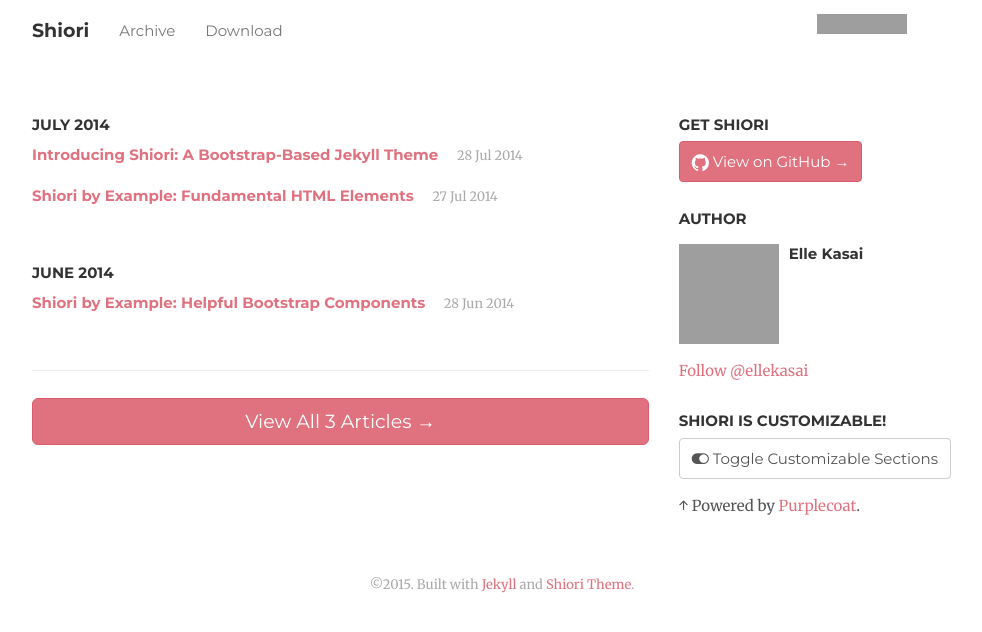
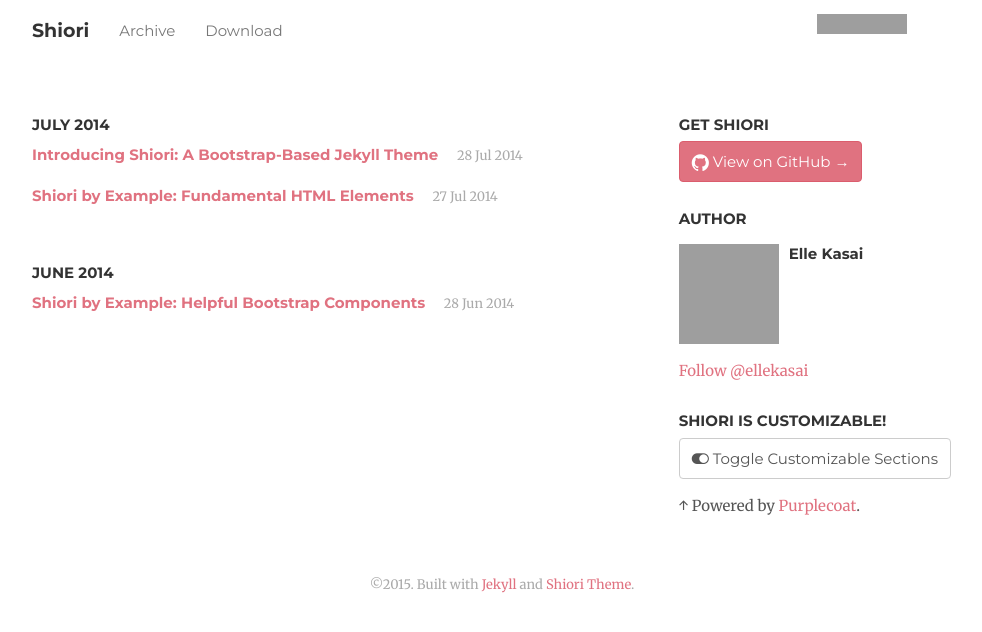
Before and after one commit to ellekasai/shiori, a Jekyll site: the page built from archive.html, in a window 1280 px wide, cut to the strip 0-632 px from the top of the page. Shown: the whole strip, without its empty margins (138-1120 px from the left). Built offline with Jekyll 4.4.1, drawn with Linux system fonts in a browser that asks for light colours; nearby versions of some CDN libraries; comment, search, counter and statistics services are not loaded; grey boxes are pictures that could not be loaded.

Commit message:
replace to index.html

```diff
--- a/archive.html
+++ b/archive.html
@@ -17,7 +17,3 @@
   </p>
 {% endfor %}
 </div>
-<hr>
-<div class="home-read-more">
-  <a href="#" class="btn btn-primary btn-block btn-lg">View All {{ site.posts | size }} Articles →</a>
-</div>
--- a/index.html
+++ b/index.html
@@ -13,3 +13,7 @@
   <p class="text-right"><a href="{{ post.url | prepend:site.baseurl }}">Continue Reading &rarr;</a></p>
 </div>
 {% endfor %}
+<hr>
+<div class="home-read-more">
+  <a href="{{ "/archive" | prepend:site.baseurl }}`" class="btn btn-primary btn-block btn-lg">View All {{ site.posts | size }} Articles →</a>
+</div>
```
